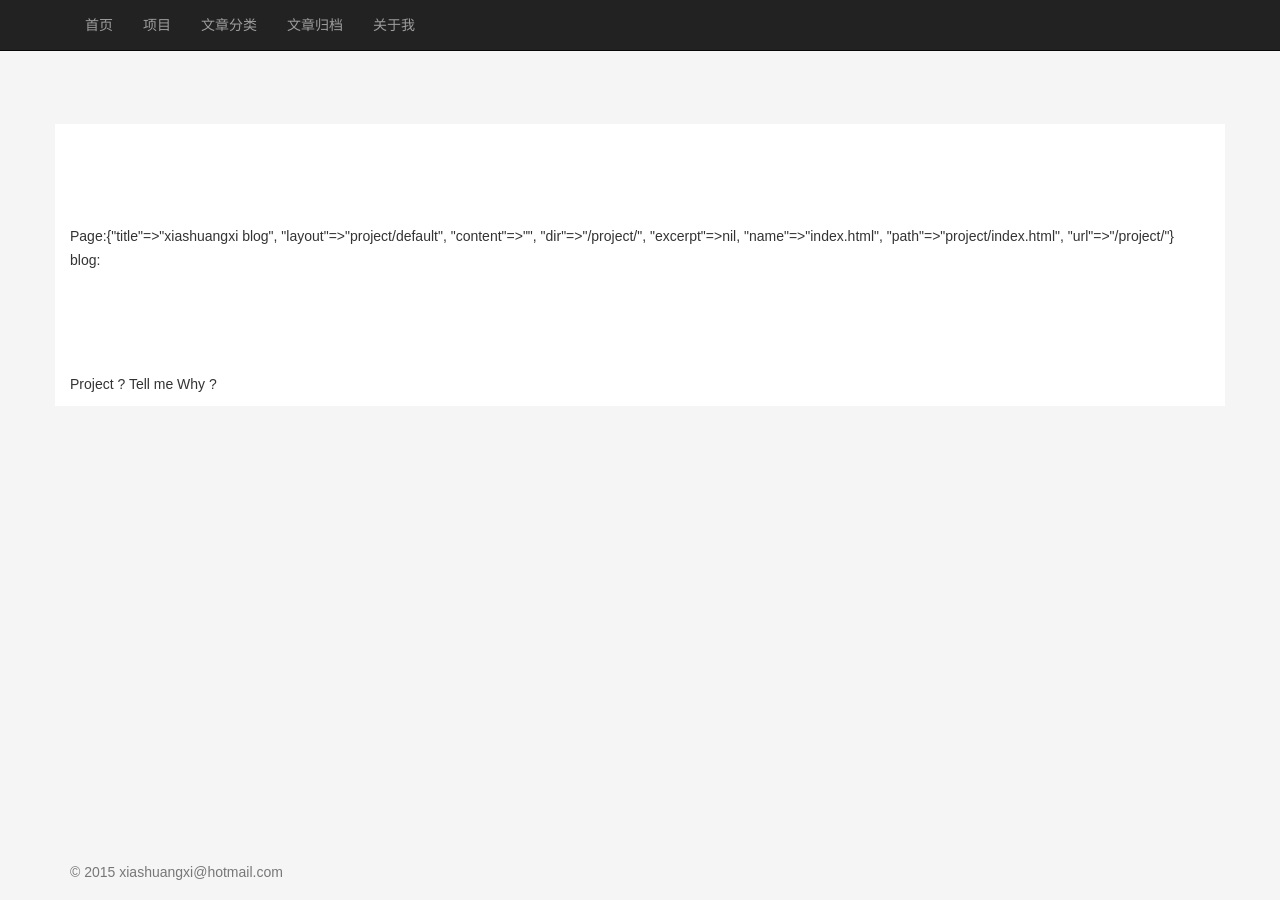
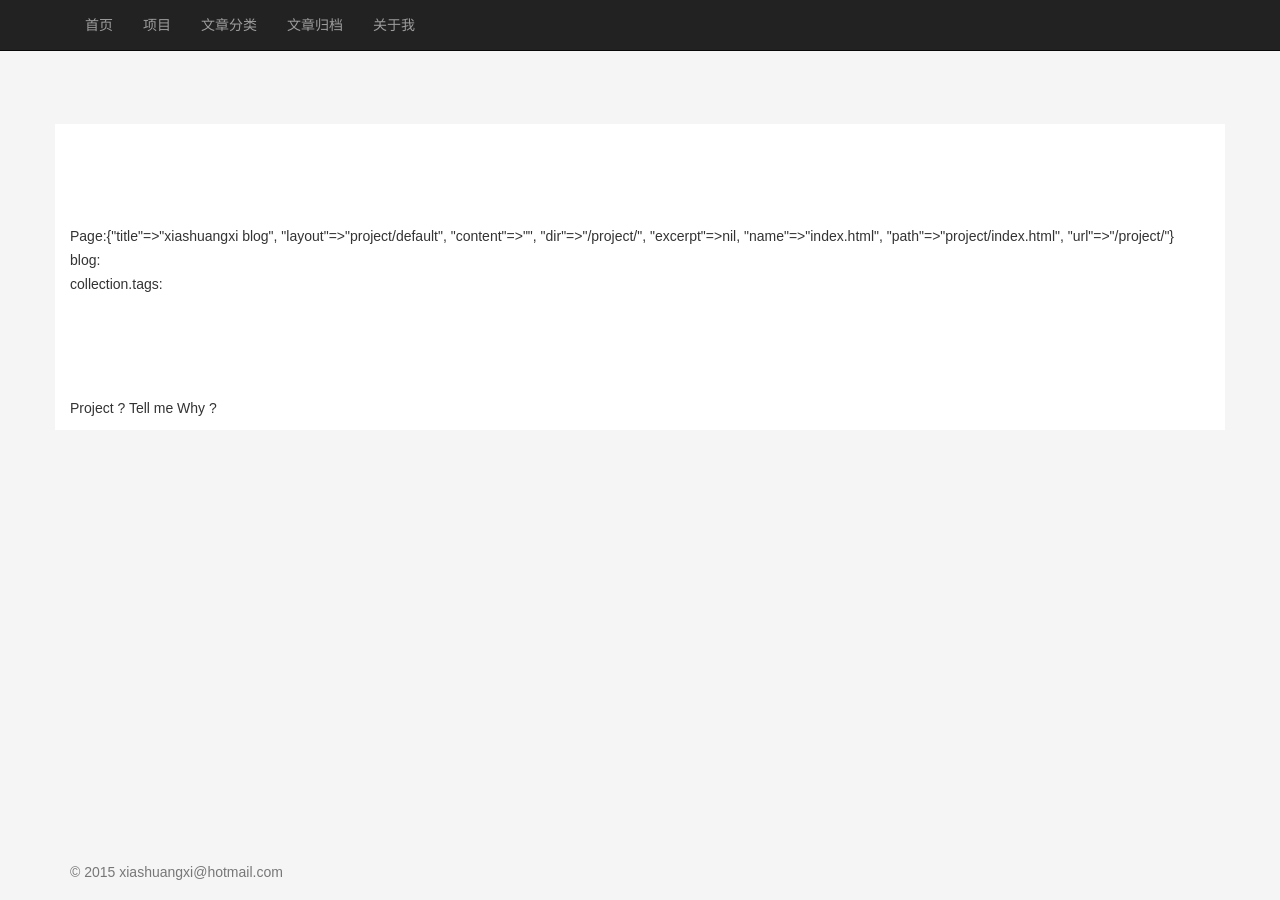
Before and after one commit to jinchangle/xiashuangxi.github.io, a Jekyll site: the page built from project/index.html, in a window 1280 px wide. Built offline with Jekyll 4.4.1, drawn with Linux system fonts in a browser that asks for light colours; nearby versions of some CDN libraries; comment, search, counter and statistics services are not loaded.

Commit message:
Please enter the commit message for your changes. Lines starting  with '' will be ignored, and an empty message aborts the commit.  On branch master  Your branch is up-to-date with 'origin/master'.
 Changes to be committed:
	modified:   _layouts/project/default.html

```diff
--- a/_layouts/project/default.html
+++ b/_layouts/project/default.html
@@ -10,7 +10,8 @@
     <br>
     <div class="container docls" style="padding-top:100px;">
         Page:{{page}}<br>
-        blog:{{blog}}
+        blog:{{blog}}<br>
+        collection.tags:{{collection.tags}}<br>
         <p style="padding-top:100px;">Project ? Tell me Why ?</p>
     </div>
     <p>
```
